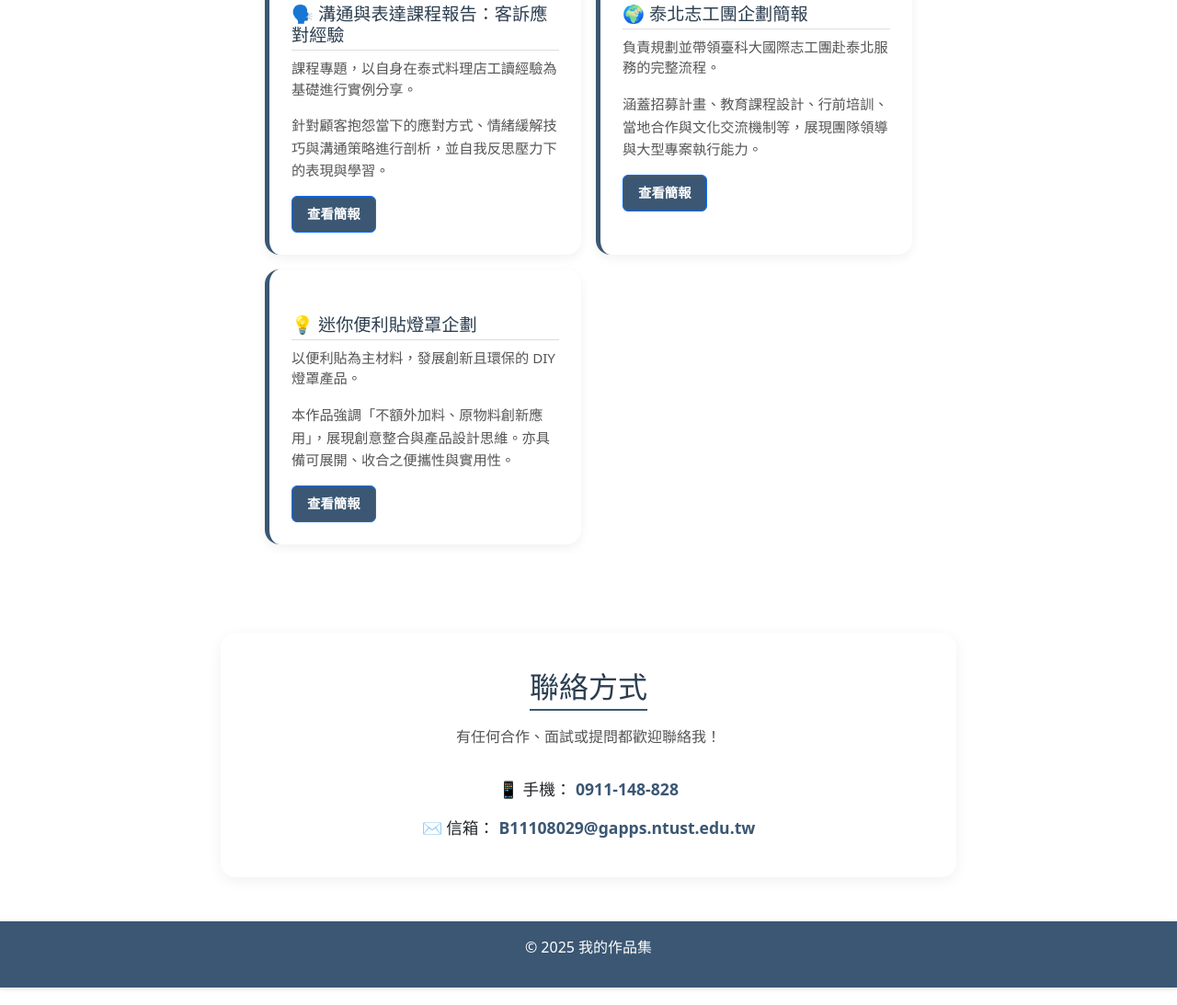
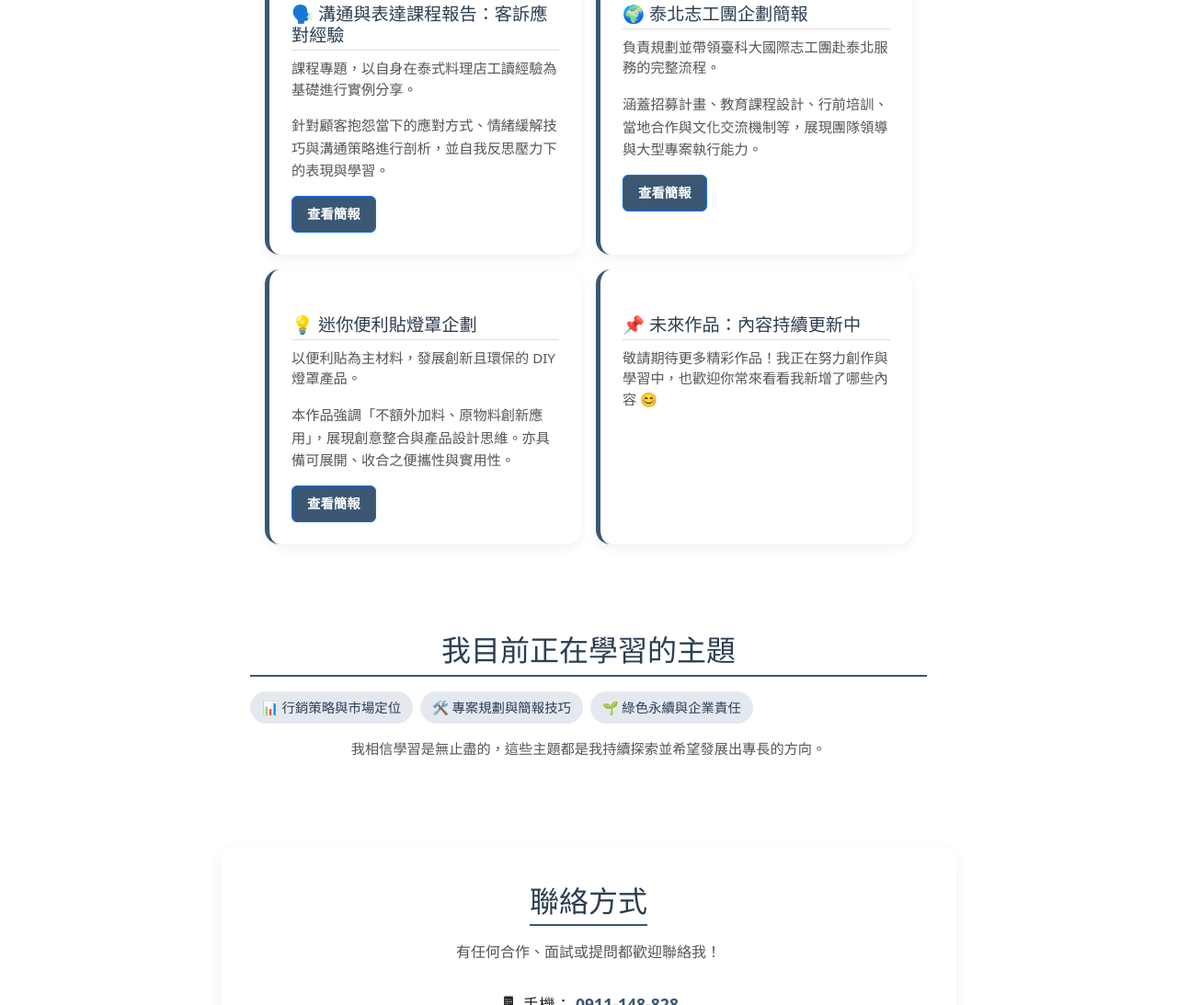
Before and after one commit to Wun0109/wun0109.github.io, a plain HTML site: page index.html in a window 1280 px wide. Shown: the part 2262-3355 px from the top of the page at 92% size. Drawn offline with nearby package versions, Linux system fonts and the light colour scheme.

Commit message:
Update index.html

```diff
--- a/index.html
+++ b/index.html
@@ -113,8 +113,8 @@
         <div class="project-card strategy">
           <h3>SYM機車行銷策略研究（進行中）</h3>
           <p>策略管理課程中的研究專案，針對SYM品牌進行深入分析。</p>
-          <div class="project-detail">
-            <p>目前聚焦於品牌發展歷程、車系產品分類與PESTEL分析，未來將補充4P行銷策略、競爭優勢探討，並結合政策趨勢與台灣市場洞察。</p>
+                      <div class="project-detail">
+                          <p>目前聚焦於品牌發展歷程、車系產品分類與PESTEL分析，未來將補充4P行銷策略、競爭優勢探討，並結合政策趨勢與台灣市場洞察。</p>
           </div>
           <span class="badge bg-warning text-dark">進行中</span>
         </div>
@@ -154,10 +154,25 @@
             <a href="sticky.pdf" class="btn btn-primary" target="_blank">查看簡報</a>
           </div>
         </div>
+        <div class="project-card default">
+            <h3>未來作品：內容持續更新中</h3>
+            <p>敬請期待更多精彩作品！我正在努力創作與學習中，也歡迎你常來看看我新增了哪些內容 😊</p>
+        </div>
 
       </div>
     </section>
 
+    <section id="learning">
+      <h2>我目前正在學習的主題</h2>
+      <ul class="about-tags">
+        <li>📊 行銷策略與市場定位</li>
+        <li>🛠️ 專案規劃與簡報技巧</li>
+        <li>🌱 綠色永續與企業責任</li>
+          </ul>
+      <p style="text-align: center; color: #555; font-size: 0.95rem; margin-top: 1rem;">
+        我相信學習是無止盡的，這些主題都是我持續探索並希望發展出專長的方向。
+      </p>
+    </section>
 
     <section id="contact" class="contact-section">
       <h2>聯絡方式</h2>
```
